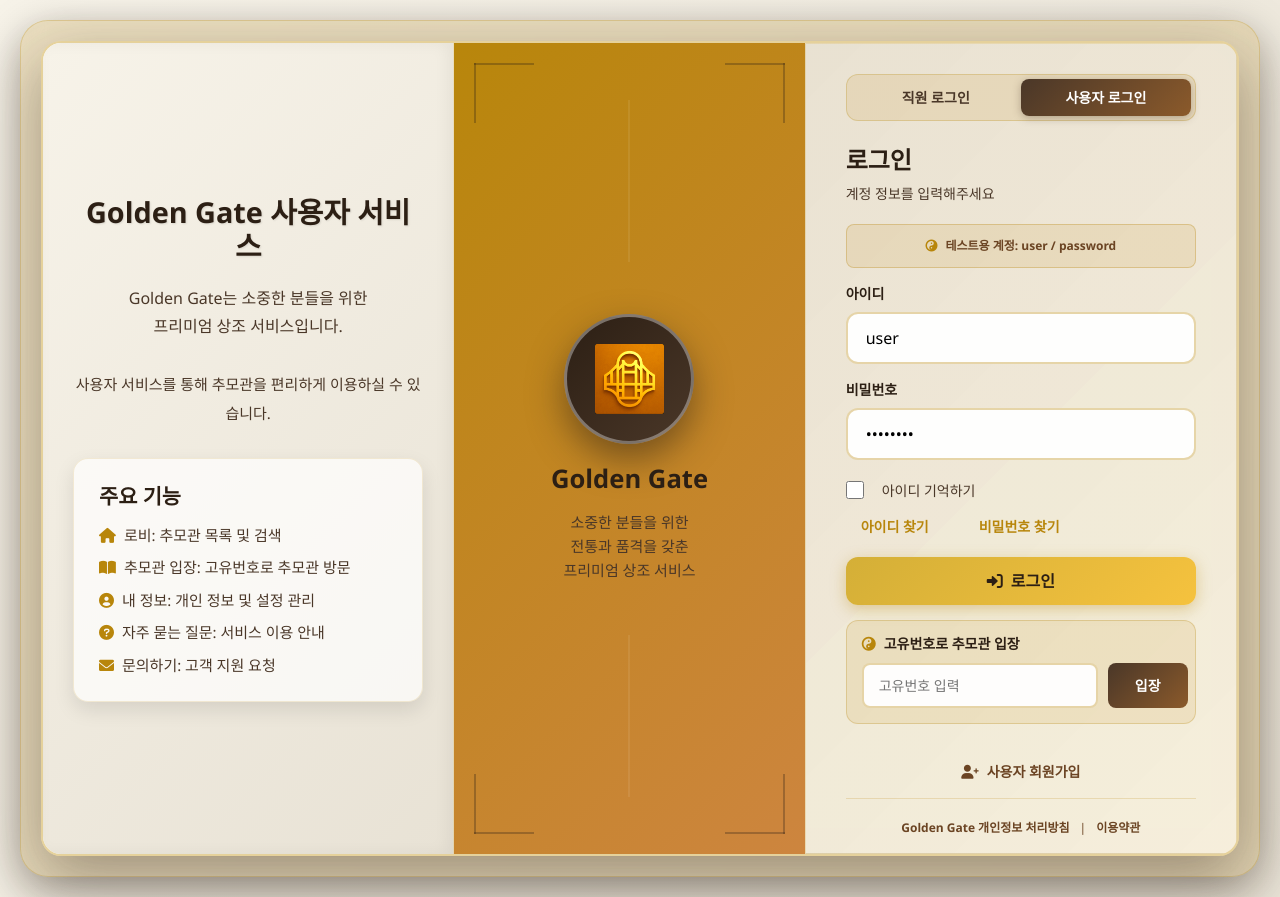
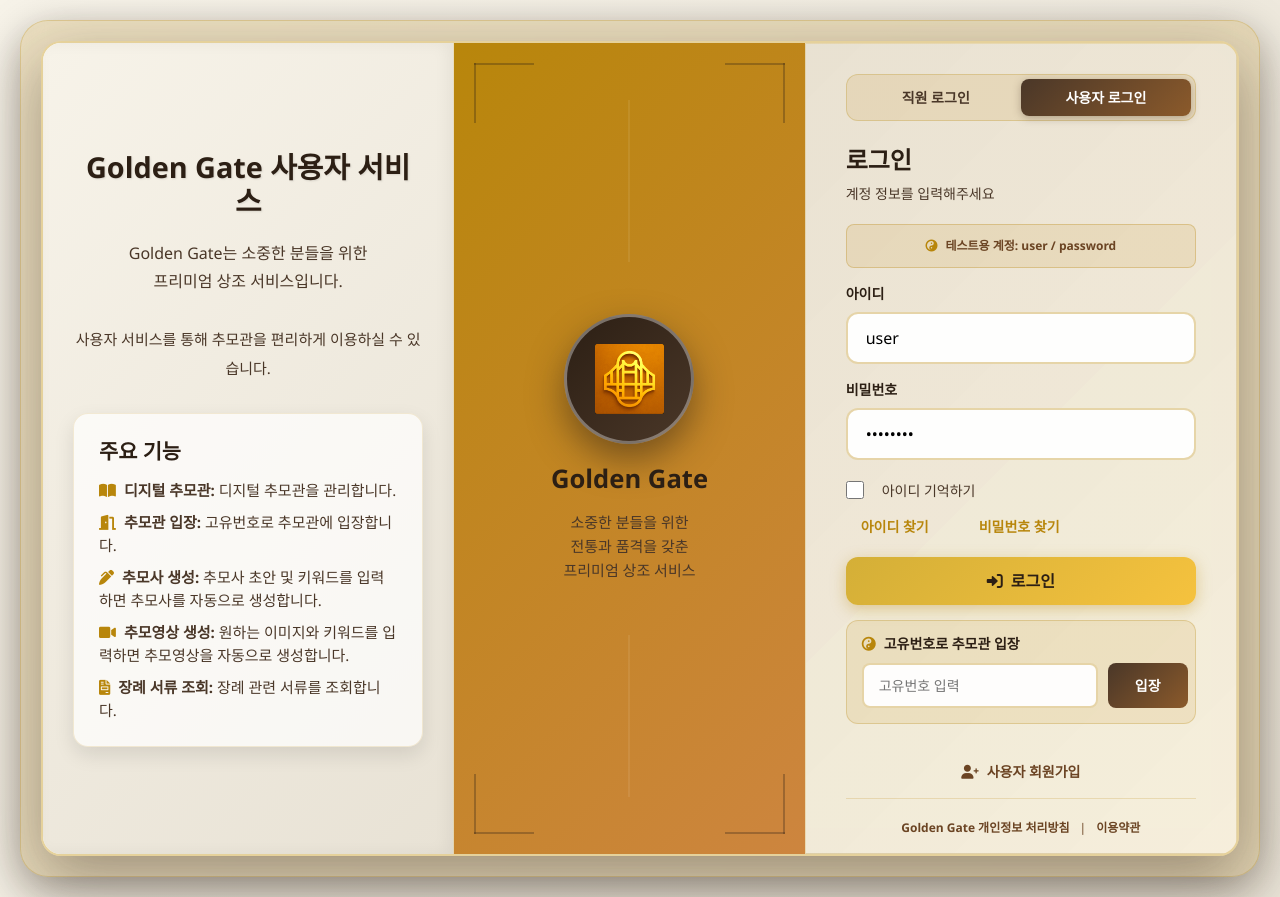
Before and after one commit to Aivle-Bigproject11/Front, a React (Create React App) app: page /login in a window 1280 px wide. Both pictures are taken after a click on the button "사용자 로그인". Built offline with nearby package versions, Linux system fonts and the light colour scheme; no server answers.

Commit message:
1. '사용자 로그인' 탭 좌측 주요기능 문구 수정

```diff
--- a/src/pages/Login.js
+++ b/src/pages/Login.js
@@ -188,7 +188,7 @@ const Login = () => {
                 </p>
                 <div style={{
                   width: '100%',
-                  maxWidth: '450px',
+                  maxWidth: '420px',
                   textAlign: 'left',
                   background: 'rgba(255, 255, 255, 0.7)',
                   borderRadius: '15px',
@@ -221,7 +221,7 @@ const Login = () => {
                     </li>
                     <li style={{ marginBottom: '10px', color: '#4A3728', fontSize: '15px' }}>
                       <i className="fas fa-book-open me-2" style={{ color: '#B8860B' }}></i>
-                      <strong>디지털 추모관:</strong> AI를 이용한 디지털 추모관을 관리합니다.
+                      <strong>디지털 추모관:</strong> 디지털 추모관을 관리합니다.
                     </li>
                     <li style={{ color: '#4A3728', fontSize: '15px' }}>
                       <i className="fas fa-users me-2" style={{ color: '#B8860B' }}></i>
@@ -269,7 +269,7 @@ const Login = () => {
                 </p>
                 <div style={{
                   width: '100%',
-                  maxWidth: '450px',
+                  maxWidth: '420px',
                   textAlign: 'left',
                   background: 'rgba(255, 255, 255, 0.7)',
                   borderRadius: '15px',
@@ -289,24 +289,24 @@ const Login = () => {
                     margin: 0
                   }}>
                     <li style={{ marginBottom: '10px', color: '#4A3728', fontSize: '15px' }}>
-                      <i className="fas fa-home me-2" style={{ color: '#B8860B' }}></i>
-                      로비: 추모관 목록 및 검색
+                      <i className="fas fa-book-open me-2" style={{ color: '#B8860B' }}></i>
+                      <strong>디지털 추모관:</strong> 디지털 추모관을 관리합니다.
                     </li>
                     <li style={{ marginBottom: '10px', color: '#4A3728', fontSize: '15px' }}>
-                      <i className="fas fa-book-open me-2" style={{ color: '#B8860B' }}></i>
-                      추모관 입장: 고유번호로 추모관 방문
+                      <i className="fas fa-door-open me-2" style={{ color: '#B8860B' }}></i>
+                      <strong>추모관 입장:</strong> 고유번호로 추모관에 입장합니다.
                     </li>
                     <li style={{ marginBottom: '10px', color: '#4A3728', fontSize: '15px' }}>
-                      <i className="fas fa-user-circle me-2" style={{ color: '#B8860B' }}></i>
-                      내 정보: 개인 정보 및 설정 관리
+                      <i className="fas fa-pen-alt me-2" style={{ color: '#B8860B' }}></i>
+                      <strong>추모사 생성:</strong> 추모사 초안 및 키워드를 입력하면 추모사를 자동으로 생성합니다.
                     </li>
                     <li style={{ marginBottom: '10px', color: '#4A3728', fontSize: '15px' }}>
-                      <i className="fas fa-question-circle me-2" style={{ color: '#B8860B' }}></i>
-                      자주 묻는 질문: 서비스 이용 안내
+                      <i className="fas fa-video me-2" style={{ color: '#B8860B' }}></i>
+                      <strong>추모영상 생성:</strong> 원하는 이미지와 키워드를 입력하면 추모영상을 자동으로 생성합니다.
                     </li>
                     <li style={{ color: '#4A3728', fontSize: '15px' }}>
-                      <i className="fas fa-envelope me-2" style={{ color: '#B8860B' }}></i>
-                      문의하기: 고객 지원 요청
+                      <i className="fas fa-file-invoice me-2" style={{ color: '#B8860B' }}></i>
+                      <strong>장례 서류 조회:</strong> 장례 관련 서류를 조회합니다.
                     </li>
                   </ul>
                 </div>
```
